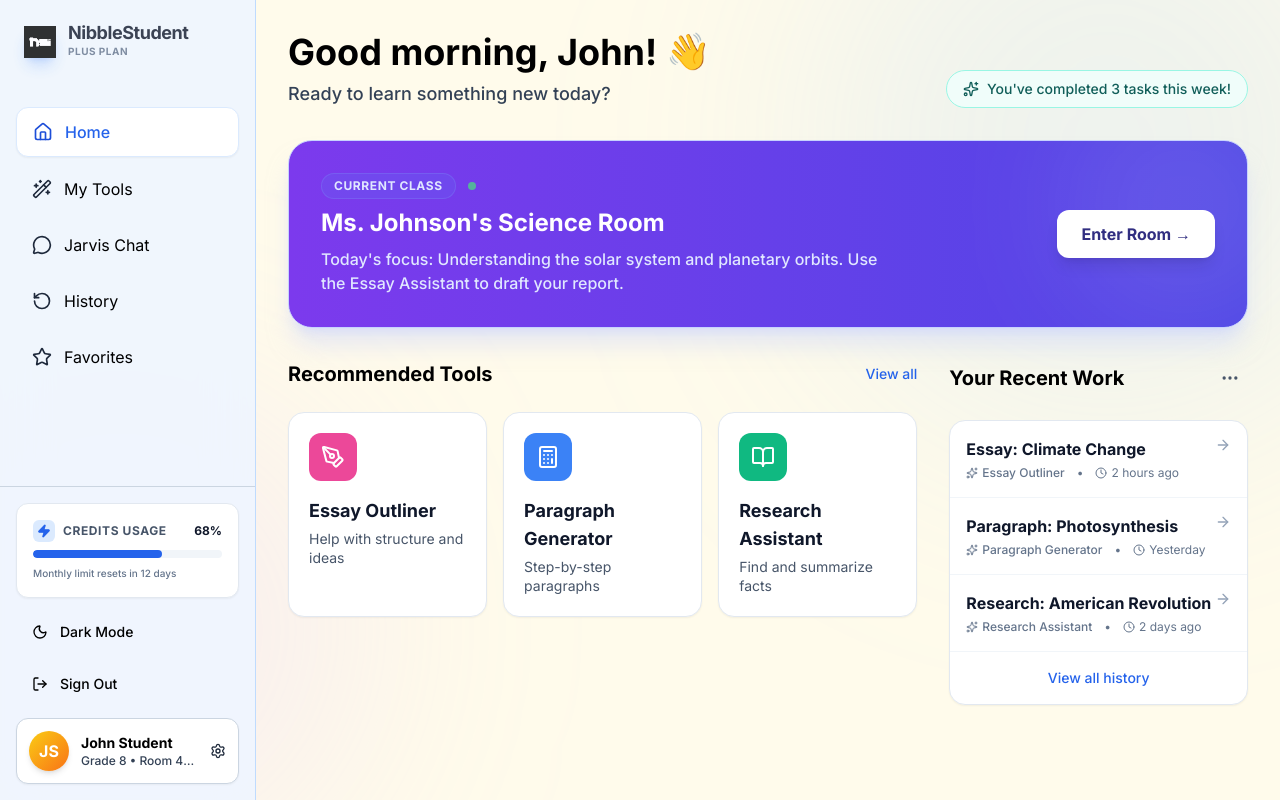
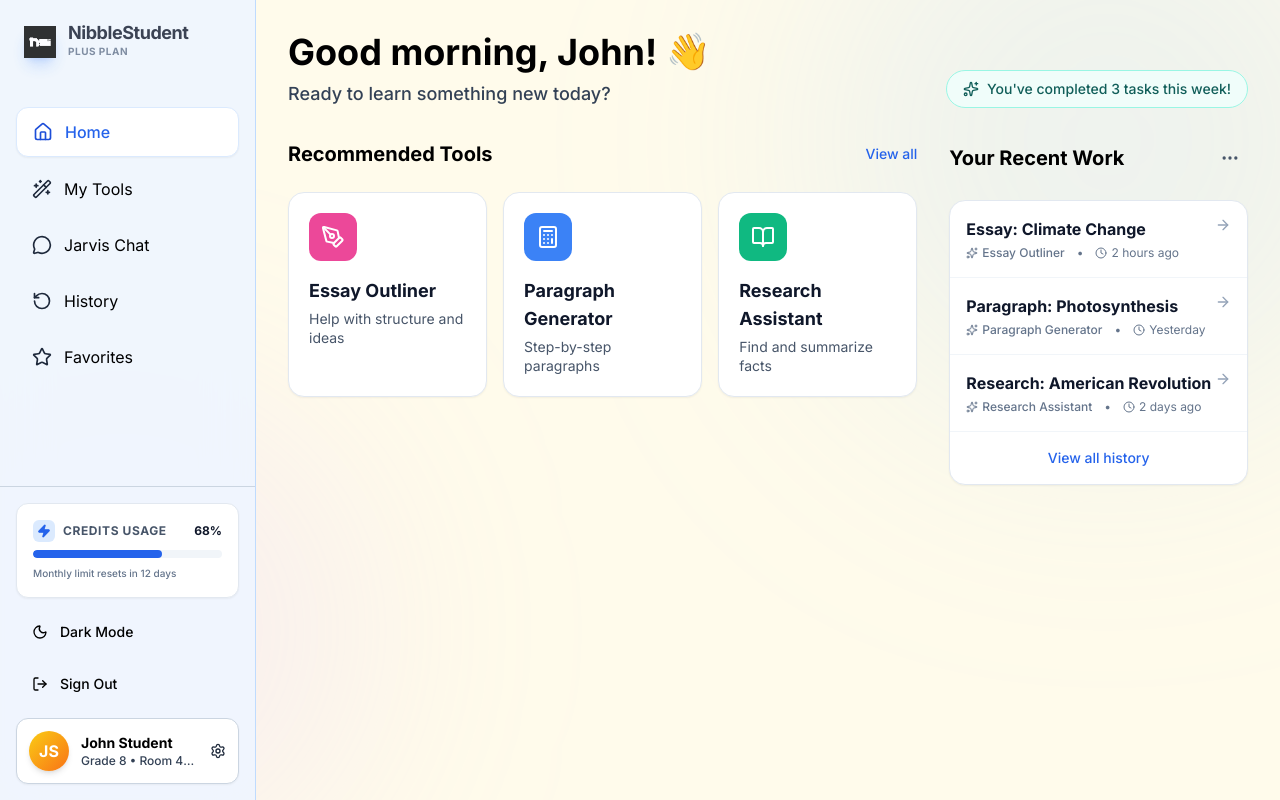
Before and after one commit to CodeCrafter19programmer/nibble-learn, a Next.js app: page /student/dashboard in a window 1280 px wide. Built offline with nearby package versions, Linux system fonts and the light colour scheme.

Commit message:
Refactor: remove science room hero section from student dashboard

```diff
--- a/src/app/student/dashboard/page.tsx
+++ b/src/app/student/dashboard/page.tsx
@@ -68,33 +68,6 @@ export default function StudentDashboard() {
                 </div>
             </motion.div>
 
-            {/* Active Room Card - Keeping Colorful High Contrast */}
-            <motion.section
-                initial={{ opacity: 0, y: 20 }}
-                animate={{ opacity: 1, y: 0 }}
-                transition={{ delay: 0.1 }}
-                className="border rounded-3xl p-6 md:p-8 backdrop-blur-md relative overflow-hidden bg-gradient-to-r from-violet-600 to-indigo-600 border-indigo-200 shadow-xl shadow-indigo-200/50 dark:shadow-none dark:from-blue-900/40 dark:to-indigo-900/40 dark:border-blue-700/30"
-            >
-                <div className="absolute top-0 right-0 w-64 h-64 bg-white/10 rounded-full blur-3xl -mr-16 -mt-16 pointer-events-none" />
-
-                <div className="relative z-10 flex flex-col md:flex-row justify-between items-start md:items-center gap-6">
-                    <div>
-                        <div className="flex items-center gap-3 mb-2">
-                            <span className="px-3 py-1 rounded-full bg-indigo-500/30 border border-indigo-400/30 text-indigo-100 text-xs font-bold uppercase tracking-wider">
-                                Current Class
-                            </span>
-                            <span className="w-2 h-2 rounded-full bg-green-400 animate-pulse" />
-                        </div>
-                        <h2 className="text-2xl font-bold text-white mb-2">Ms. Johnson's Science Room</h2>
-                        <p className="text-indigo-100 max-w-xl font-medium">
-                            Today's focus: Understanding the solar system and planetary orbits. Use the Essay Assistant to draft your report.
-                        </p>
-                    </div>
-                    <button className="px-6 py-3 bg-white text-indigo-900 rounded-xl font-bold hover:bg-indigo-50 transition-all shadow-lg hover:shadow-indigo-500/20 active:scale-95 whitespace-nowrap dark:shadow-none">
-                        Enter Room →
-                    </button>
-                </div>
-            </motion.section>
 
             <div className="grid grid-cols-1 lg:grid-cols-3 gap-8">
                 {/* Recommended Tools */}
```
